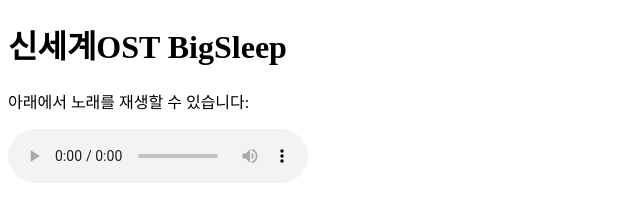
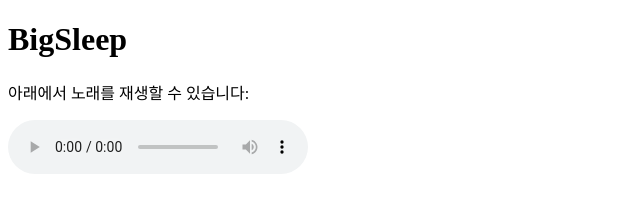
Before and after one commit to DancingAstronauts/HTML_GGALJJAK, a plain HTML site: page index.html in a window 1280 px wide. Shown: the whole page, without its empty margins (0-640 px from the left). Drawn offline with Linux system fonts and the light colour scheme.

Commit message:
Update index.html

```diff
--- a/index.html
+++ b/index.html
@@ -6,7 +6,7 @@
   <title>노래 재생 페이지</title>
 </head>
 <body>
-  <h1>신세계OST BigSleep</h1>
+  <h1>BigSleep</h1>
   <p>아래에서 노래를 재생할 수 있습니다:</p>
   <audio controls>
     <source src="./BigSleep.mp3" type="audio/mpeg">
```
